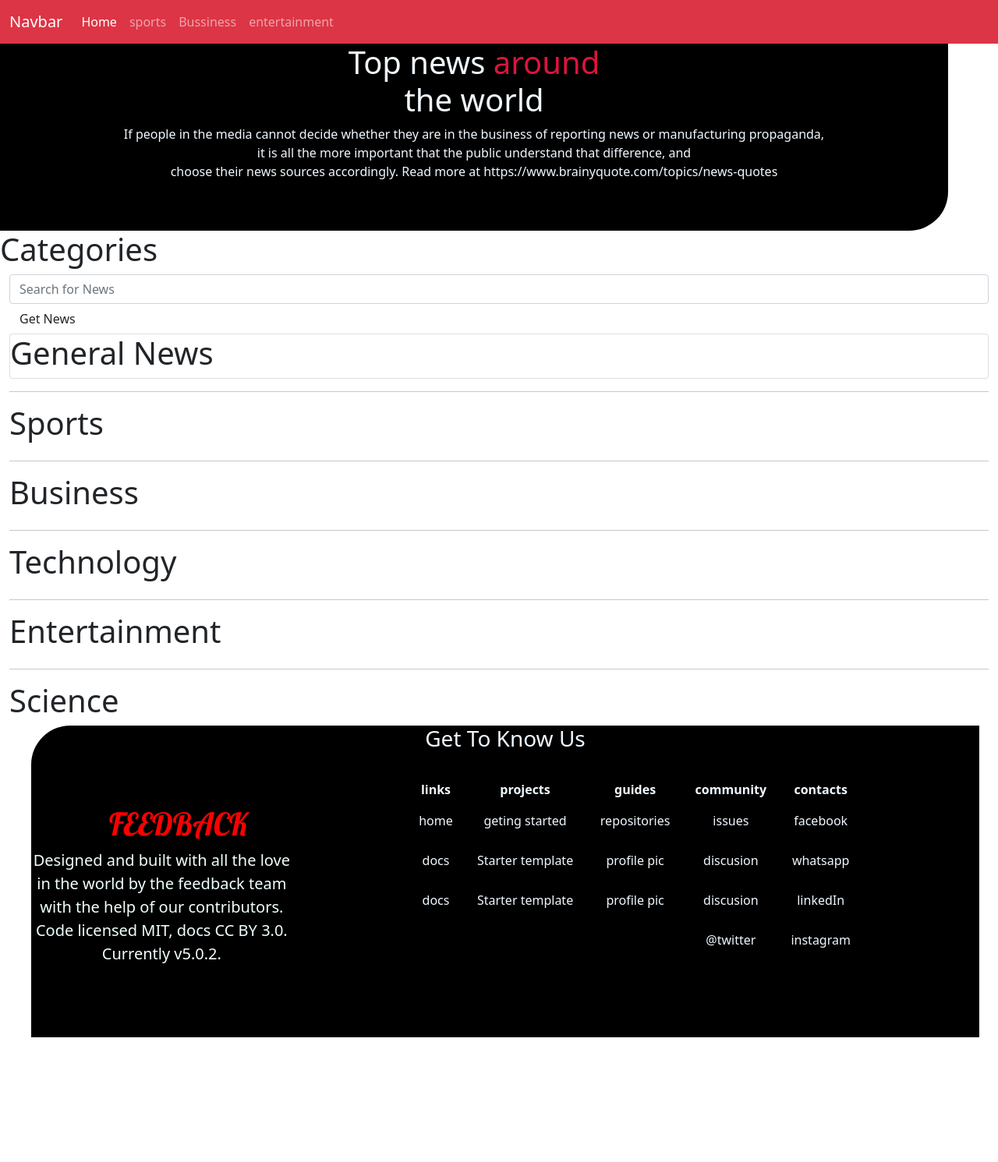
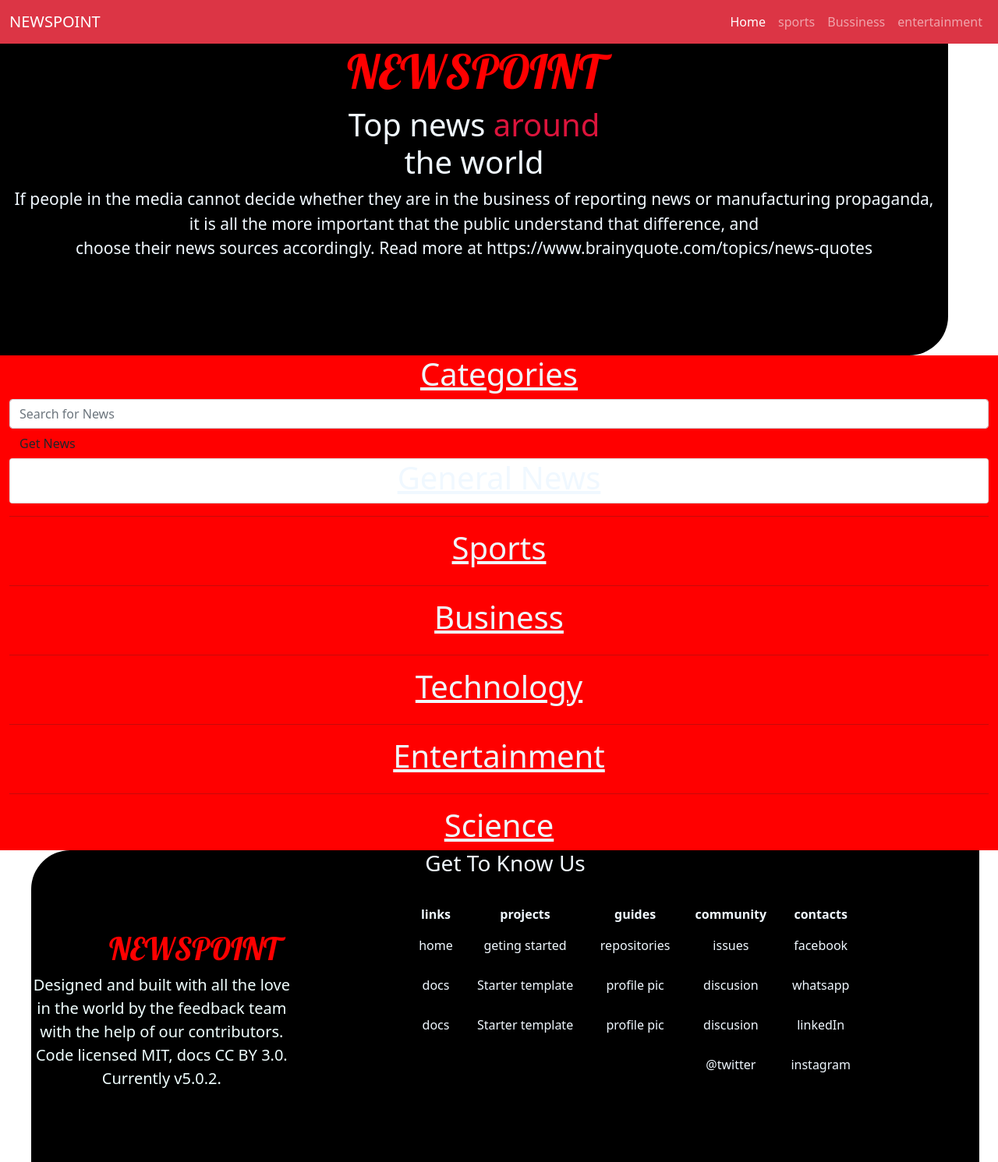
Before and after one commit to elijah-dot/pythonflask-newsapi, a Flask app: template app/templates/index.html in a window 1280 px wide. Shown: the whole page at 78% size. Before the commit the page ends 1331 px from the top, so only its background shows below. Run offline with Flask 2, Linux system fonts and the light colour scheme; the template is opened without the code that fills it, so the values that code supplies are empty; some libraries are stand-ins or nearby versions.

Commit message:
fix:fixed a bug

```diff
--- a/app/static/css/display.css
+++ b/app/static/css/display.css
@@ -9,7 +9,7 @@ span {
 
 .one {
   background-color: black;
-  height: 30vh;
+  height: 50vh;
   width: 95vw;
   text-align: center;
   color: aliceblue;
@@ -30,6 +30,11 @@ span {
   color: aliceblue;
   margin-top: 20px;
 
+}
+.heading {
+  color: red;
+  font-size: 60px;
+  font-family: 'Lobster', cursive;
 }
 tr {
   margin: 0px;
@@ -65,3 +70,15 @@ td:hover{
     color: red;
     text-decoration: underline;
 }
+.two{
+    background-color:red;
+}
+.two h1{
+    text-align: center;
+    color:aliceblue;
+    text-decoration: underline;
+
+}
+.txt{
+  font-size: 21px;
+}
--- a/app/templates/base.html
+++ b/app/templates/base.html
@@ -16,7 +16,7 @@
   <body>
     <nav class="navbar navbar-expand-lg navbar-dark bg-danger">
       <div class="container-fluid">
-        <a class="navbar-brand" href="#">Navbar</a>
+        <a class="navbar-brand" href="#">NEWSPOINT</a>
         <button
           class="navbar-toggler"
           type="button"
@@ -29,18 +29,18 @@
           <span class="navbar-toggler-icon"></span>
         </button>
         <div class="collapse navbar-collapse" id="navbarNav">
-          <ul class="navbar-nav">
+          <ul class="navbar-nav ms-auto">
             <li class="nav-item">
-              <a class="nav-link active" aria-current="page" href="#">Home</a>
+              <a class="nav-link active" aria-current="page" href="/#top">Home</a>
             </li>
             <li class="nav-item">
-              <a class="nav-link" href="#">sports</a>
+              <a class="nav-link" href="#sports">sports</a>
             </li>
             <li class="nav-item">
-              <a class="nav-link" href="#">Bussiness</a>
+              <a class="nav-link" href="#business">Bussiness</a>
             </li>
             <li class="nav-item">
-              <a class="nav-link">entertainment</a>
+              <a class="nav-link" href="#entertainment">entertainment</a>
             </li>
           </ul>
         </div>
--- a/app/templates/index.html
+++ b/app/templates/index.html
@@ -12,11 +12,12 @@
 />
 
 <div class="one">
+  <h1 class="heading">NEWSPOINT</h1>
   <h1>
     Top news <span>around </span><br />
     the world
   </h1>
-  <p>
+  <p class="txt">
     If people in the media cannot decide whether they are in the business of
     reporting news or manufacturing propaganda, <br />
     it is all the more important that the public understand that difference, and
@@ -100,7 +101,7 @@
   <div class="top">
     <div class="text2">
       <div class="box1">
-        <h1>FEEDBACK</h1>
+        <h1>NEWSPOINT</h1>
       </div>
 
       <p>
--- a/config.py
+++ b/config.py
@@ -4,8 +4,8 @@ class Config:
     """
     General configuration parent class
     """
-    NEWS_SOURCES_BASE_URL = 'https://newsapi.org/v2/sources?language=en&category={}&apiKey=72f6b6ddc8d045ba9d939d04e2679521'
-    ALL_NEWS_BASE_URL = 'https://newsapi.org/v2/everything?sources={}&apiKey=72f6b6ddc8d045ba9d939d04e2679521'
+    NEWS_SOURCES_BASE_URL = 'https://newsapi.org/v2/sources?language=en&category={}&apiKey=bec8b1a4243742489712773bc99914a7'
+    ALL_NEWS_BASE_URL = 'https://newsapi.org/v2/everything?sources={}&apiKey=bec8b1a4243742489712773bc99914a7'
 
     NEWS_API_KEY = os.environ.get('NEWS_API_KEY')
     SECRET_KEY = os.environ.get('SECRET_KEY')
```
Also changed, not shown: 1 other file.
